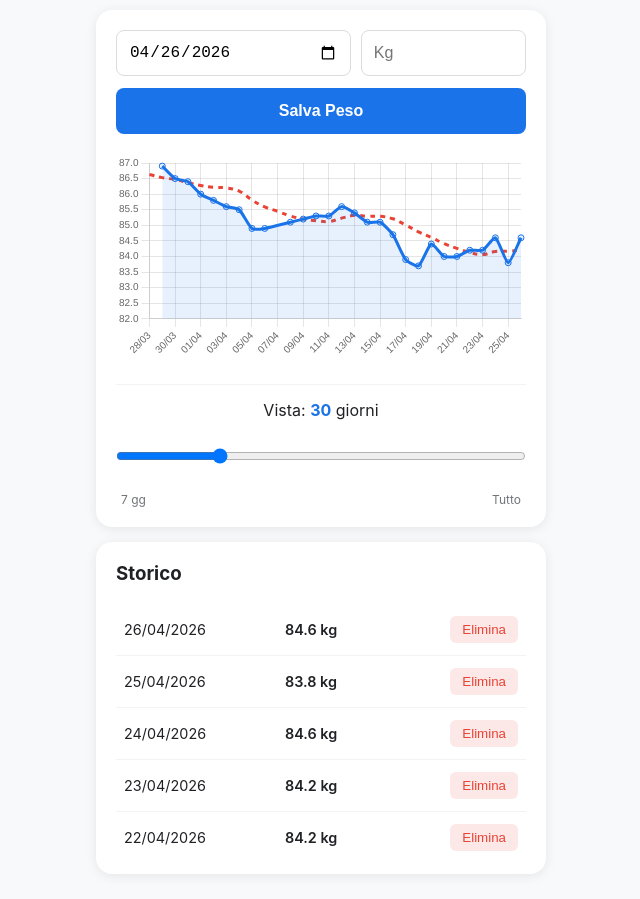
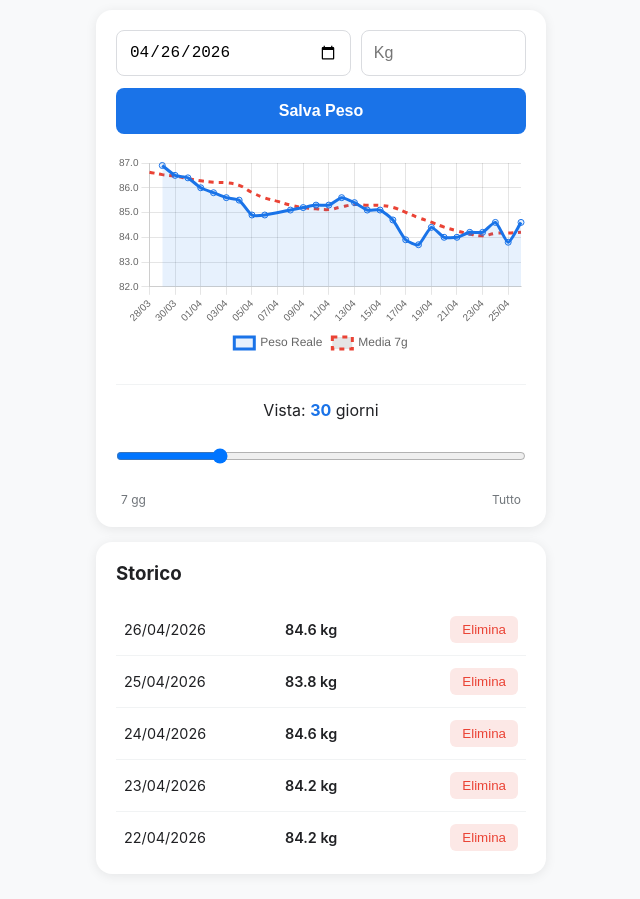
Before and after one commit to Cicciocotroneo/Calcolomediapeso, a plain HTML site: page index.html in a window 1280 px wide. Shown: the whole page, without its empty margins (319-959 px from the left). Drawn offline with nearby package versions, Linux system fonts and the light colour scheme.

Commit message:
Refactor chart labels and update legend display

```diff
--- a/index.html
+++ b/index.html
@@ -32,7 +32,6 @@
             margin-bottom: 15px;
         }
 
-        /* Correzione Allineamento Input */
         .input-row {
             display: flex;
             gap: 10px;
@@ -65,7 +64,6 @@
             cursor: pointer;
         }
 
-        /* Correzione Slider */
         .slider-section {
             margin-top: 25px;
             padding-top: 15px;
@@ -155,7 +153,7 @@
             chart = new Chart(ctx, {
                 type: 'line',
                 data: { labels: [], datasets: [
-                    { label: 'Peso', data: [], borderColor: '#1a73e8', backgroundColor: 'rgba(26,115,232,0.1)', fill: true, spanGaps: true, tension: 0.2, pointRadius: 3 },
+                    { label: 'Peso Reale', data: [], borderColor: '#1a73e8', backgroundColor: 'rgba(26,115,232,0.1)', fill: true, spanGaps: true, tension: 0.2, pointRadius: 3 },
                     { label: 'Media 7g', data: [], borderColor: '#ea4335', borderDash: [5, 5], pointRadius: 0, tension: 0.4 }
                 ]},
                 options: {
@@ -165,7 +163,13 @@
                         y: { min: 82, ticks: { font: { size: 10 } } },
                         x: { ticks: { maxRotation: 45, minRotation: 45, font: { size: 10 } } }
                     },
-                    plugins: { legend: { display: false } }
+                    plugins: {
+                        legend: {
+                            display: true,
+                            position: 'bottom',
+                            labels: { boxWidth: 20, font: { size: 12 } }
+                        }
+                    }
                 }
             });
             document.getElementById('viewSlider').max = calculateTotalDays();
```
